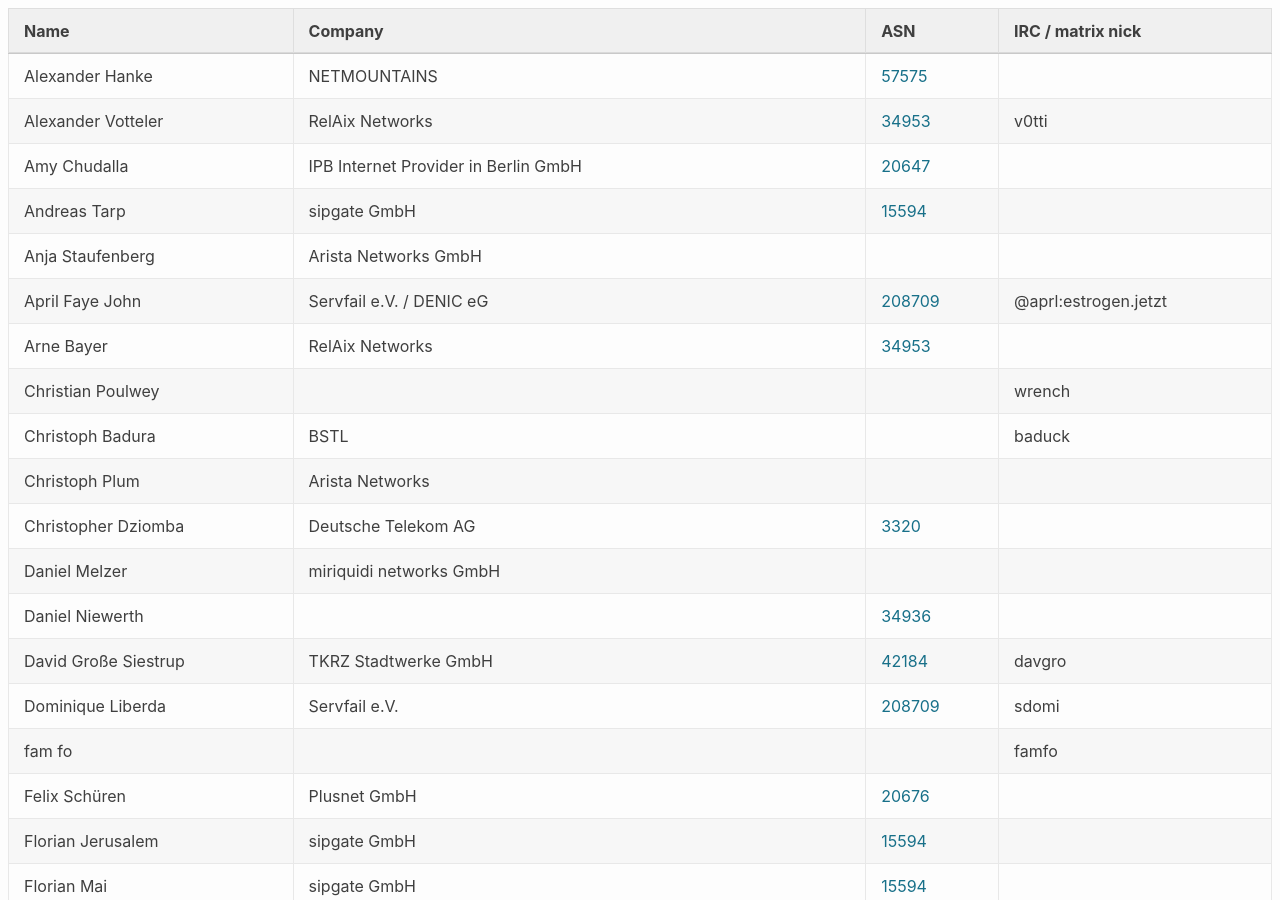
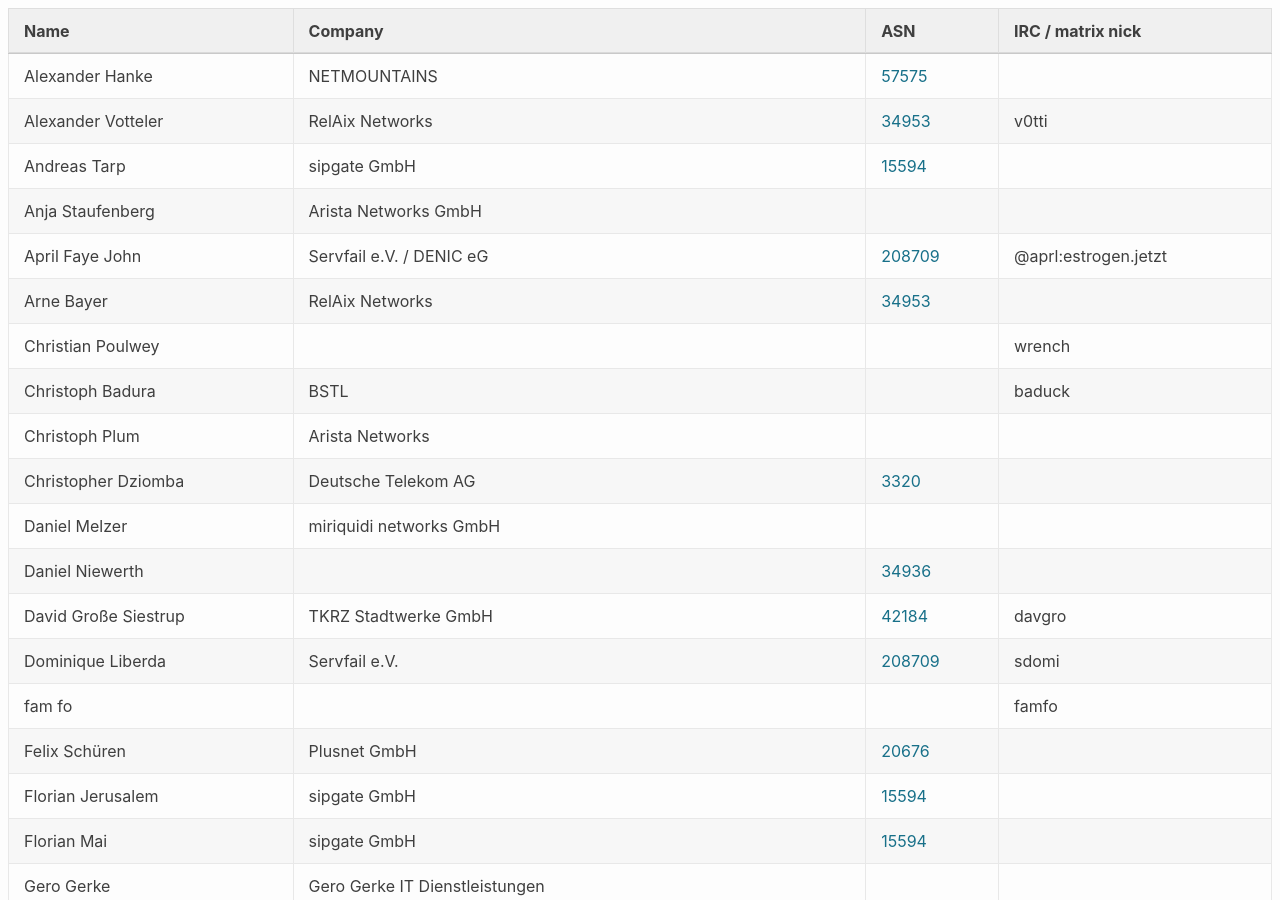
Before and after one commit to denog/pretix-attendeelist, a Jekyll site: the page built from denogmeetup25-05/index.markdown, in a window 1280 px wide and 900 px high. Built offline with Jekyll 4.4.1, drawn with Linux system fonts in a browser that asks for light colours.

Commit message:
Latest data: Mon Jun 16 06:37:56 UTC 2025

```diff
--- a/_data/attendees_denogmeetup25-05.json
+++ b/_data/attendees_denogmeetup25-05.json
@@ -10,12 +10,6 @@
     "company": "RelAix Networks",
     "irc": "v0tti",
     "asn": "34953"
-  },
-  {
-    "name": "Amy Chudalla",
-    "company": "IPB Internet Provider in Berlin GmbH",
-    "irc": null,
-    "asn": "20647"
   },
   {
     "name": "Andreas Tarp",
```
